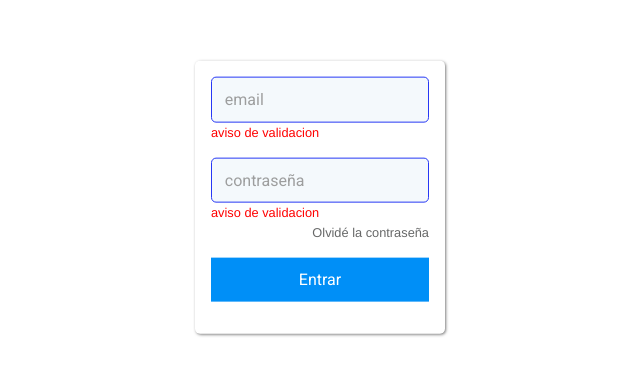
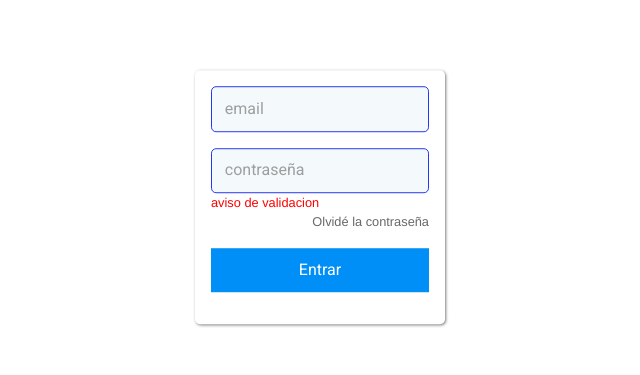
Before and after one commit to dlab-team/ctd4-frontend, a React (Create React App) app: page / in a window 1280 px wide. Shown: the part 203-578 px from the top of the page, without its empty margins (320-960 px from the left). Built offline with nearby package versions, Linux system fonts and the light colour scheme; what tw-elements would draw is missing.

Commit message:
validacion email

```diff
--- a/src/components/login/ForgotPasswordUI.jsx
+++ b/src/components/login/ForgotPasswordUI.jsx
@@ -1,3 +1,5 @@
+import {showLogin} from './animations/animations';
+
 export const ForgotPasswordUI = ({functions}) => {
     return(
         <div id="containerForgotPassword">
@@ -14,7 +16,7 @@ export const ForgotPasswordUI = ({functions}) => {
                     <input type="submit" value="Enviar email"  />
                 </div>
             </form>
-            <p id="outLogin" onClick={functions.showLogin}>volver al login</p>
+            <p id="outLogin" onClick={showLogin}>volver al login</p>
         </div>
     )
 }
--- a/src/components/login/Login.js
+++ b/src/components/login/Login.js
@@ -4,10 +4,22 @@ import './css/forgotPassword.css'
 import {LoginUI} from './LoginUI';
 import { ForgotPasswordUI } from './ForgotPasswordUI';
 import {authService} from './services/authService'
+import {validationEmail} from './validations/validations'
 
 export const Login = () => {
 
     const [credentialsUser, setCredentialsUser] = useState({email: null, password: null});
+    const [validations, setValidations] = useState({email: null, password: null});
+
+    const formValidations = (e) => {
+        if(e.target.id === "email"){
+            if(validationEmail(credentialsUser.email)){
+                setValidations({...validations, email: "email valido"})
+            } else {
+                setValidations({...validations, email: "email no valido"})
+            }
+        }
+    }
 
     const getDataLogin = (e) => {
         if(e.target.id === "email"){
@@ -22,27 +34,20 @@ export const Login = () => {
         authService(credentialsUser, "endpoint")
     }
 
-    const showForgotPassword = () => {
-        document.getElementById("containerLogin").style.animationName = "outLogin";
-        document.getElementById("containerForgotPassword").style.animationName = "inForgotPassword";
+    const functions = {
+        getDataLogin,
+        getAuthentication,
+        formValidations
     }
 
-    const showLogin = () => {
-        document.getElementById("containerLogin").style.animationName = "inLogin";
-        document.getElementById("containerForgotPassword").style.animationName = "outForgotPassword";
-    }
-
-    const functions = {
-        showForgotPassword,
-        showLogin,
-        getDataLogin,
-        getAuthentication
+    const states = {
+        validations
     }
 
     return(
         <>
-            <LoginUI functions={functions} />
-            <ForgotPasswordUI functions={functions} />
+            <LoginUI functions={functions} states={states} />
+            <ForgotPasswordUI />
         </>
     )
 }
--- a/src/components/login/LoginUI.jsx
+++ b/src/components/login/LoginUI.jsx
@@ -1,17 +1,19 @@
-export const LoginUI = ({functions}) => {
+import {showForgotPassword} from './animations/animations';
+
+export const LoginUI = ({functions, states}) => {
     return(
         <div id="containerLogin">
             <form onSubmit={functions.getAuthentication}>
                 <div className="text-input-container">
-                    <input type="text" placeholder="email" autoComplete="off" id="email" className="text-input" onChange={e => functions.getDataLogin(e)} />
+                    <input type="text" placeholder="email" autoComplete="off" id="email" className="text-input" onChange={e => functions.getDataLogin(e)} onBlur={e => functions.formValidations(e)}/>
                     <label htmlFor="email" className="label">Email</label>
-                    <p className="validation" id="validationEmail">aviso de validacion</p>
+                    <p className="validation" id="validationEmail">{states.validations.email && states.validations.email}</p>
                 </div>
                 <div className="text-input-container" id="containerPassword">
                     <input type="password" placeholder="contraseña" id="password" className="text-input" onChange={e => functions.getDataLogin(e)} />
                     <label htmlFor="password" className="label">Contraseña</label>
                     <p className="validation" id="validationPassword">aviso de validacion</p>
-                    <p id="forgotPass" onClick={functions.showForgotPassword}> Olvidé la contraseña </p>
+                    <p id="forgotPass" onClick={showForgotPassword}> Olvidé la contraseña </p>
                 </div>
                 <div className="text-input-container">
                     <input type="submit" value="Entrar"  />
--- /dev/null
+++ b/src/components/login/animations/animations.js
@@ -0,0 +1,9 @@
+export const showForgotPassword = () => {
+    document.getElementById("containerLogin").style.animationName = "outLogin";
+    document.getElementById("containerForgotPassword").style.animationName = "inForgotPassword";
+}
+
+export const showLogin = () => {
+    document.getElementById("containerLogin").style.animationName = "inLogin";
+    document.getElementById("containerForgotPassword").style.animationName = "outForgotPassword";
+}
--- /dev/null
+++ b/src/components/login/validations/validations.js
@@ -0,0 +1,3 @@
+export const validationEmail = (email) => {
+    return /\S+@\S+\.\S+/.test(email);
+}
```
